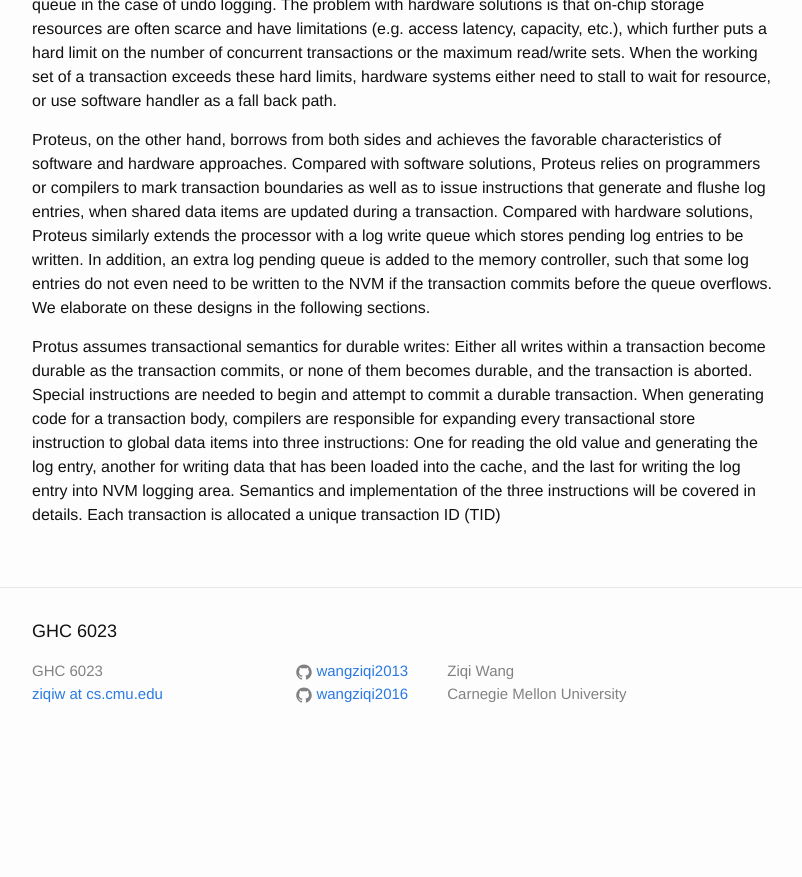
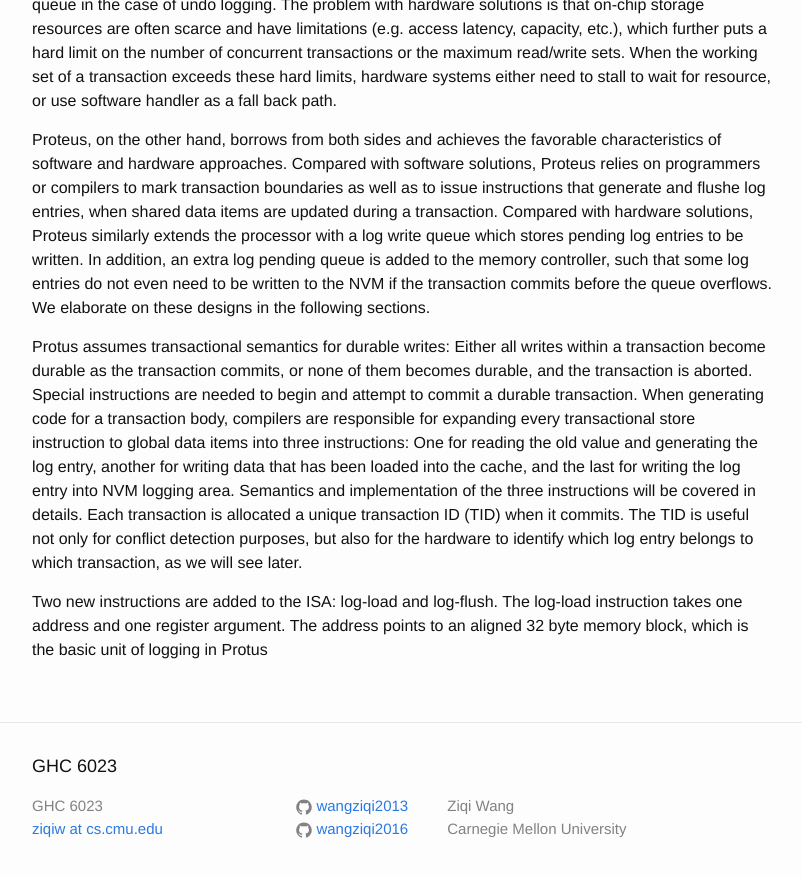
Before and after one commit to wangziqi2013/wangziqi2013.github.io, a Jekyll site: the page built from _posts/2019-03-16-proteus.markdown, in a window 1280 px wide and 900 px high, scrolled down 925 px. Shown: the top 877 px of the window, without its empty margins (238-1040 px from the left). Built offline with Jekyll 4.4.1, drawn with Linux system fonts in a browser that asks for light colours; before the commit the page ends 1690 px from its top, so only the background shows below that.

Commit message:
Finish assumption

```diff
--- a/_posts/2019-03-16-proteus.markdown
+++ b/_posts/2019-03-16-proteus.markdown
@@ -46,4 +46,8 @@ to begin and attempt to commit a durable transaction. When generating code for a
 for expanding every transactional store instruction to global data items into three instructions: One for reading the old
 value and generating the log entry, another for writing data that has been loaded into the cache, and the last for writing
 the log entry into NVM logging area. Semantics and implementation of the three instructions will be covered in details.
-Each transaction is allocated a unique transaction ID (TID)
+Each transaction is allocated a unique transaction ID (TID) when it commits. The TID is useful not only for conflict detection
+purposes, but also for the hardware to identify which log entry belongs to which transaction, as we will see later.
+
+Two new instructions are added to the ISA: log-load and log-flush. The log-load instruction takes one address and one register
+argument. The address points to an aligned 32 byte memory block, which is the basic unit of logging in Protus
```
